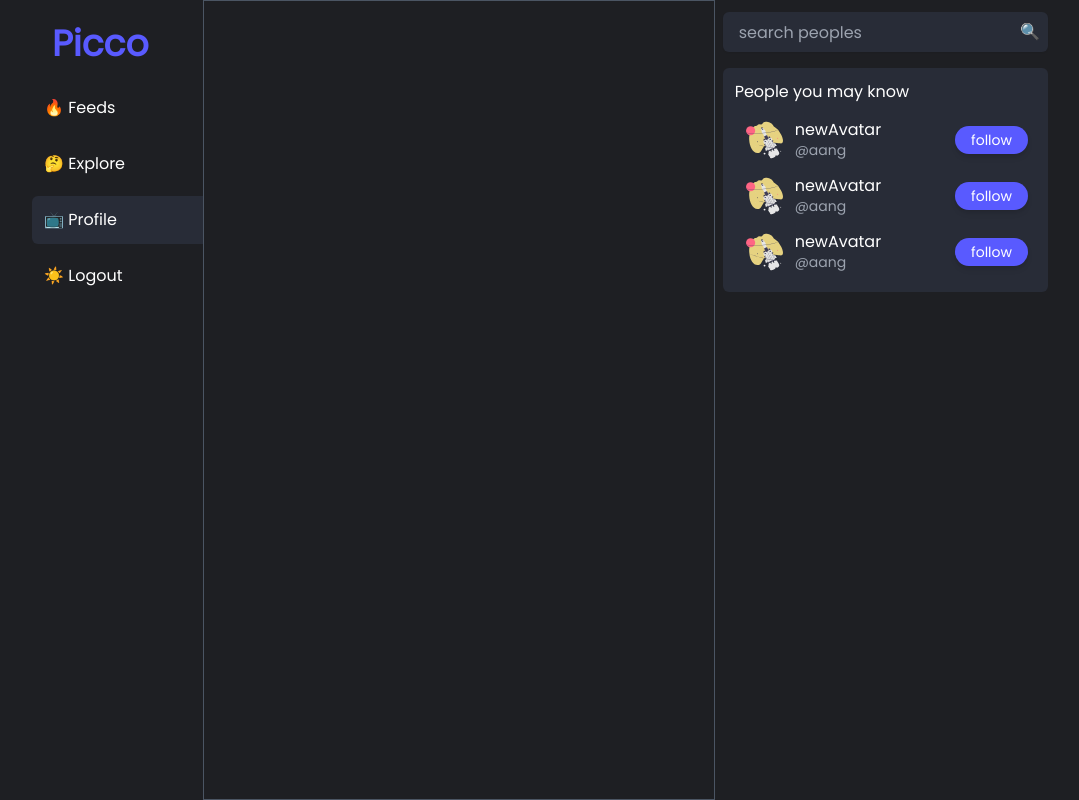
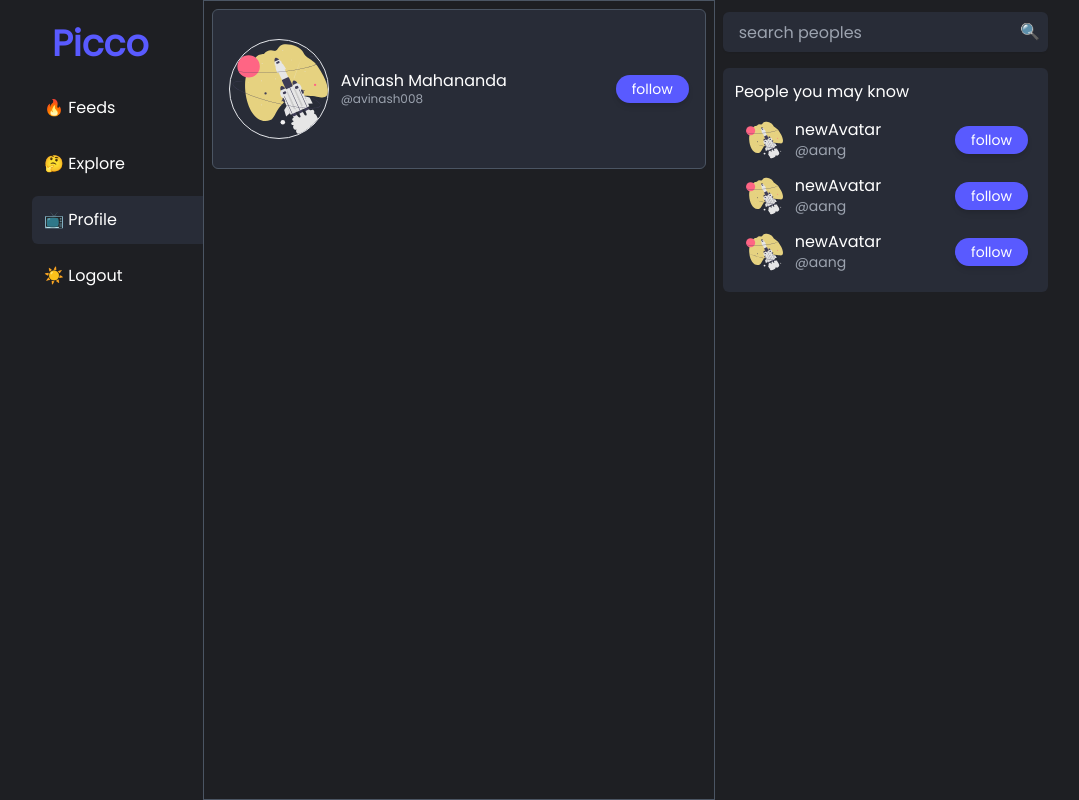
Before and after one commit to Avin008/social-media-app, a Next.js app: page /feeds/profile in a window 1280 px wide. Shown: the whole page, without its empty margins (96-1175 px from the left). Built offline with nearby package versions, Linux system fonts and the light colour scheme.

Commit message:
added: user-card component

```diff
--- a/app/feeds/profile/page.tsx
+++ b/app/feeds/profile/page.tsx
@@ -1,8 +1,11 @@
-import Avatar from "@/components/Avatar";
-import Link from "next/link";
+import UserCard from "@/components/UserCard";
 
 const ProfilePage = () => {
-  return <div></div>;
+  return (
+    <div className="p-2">
+      <UserCard />
+    </div>
+  );
 };
 
 export default ProfilePage;
--- /dev/null
+++ b/components/UserCard.tsx
@@ -0,0 +1,28 @@
+import Avatar from "./Avatar";
+
+const UserCard = () => {
+  return (
+    <div className="flex justify-between border items-center px-4 bg-[#282C37] border-gray-600 rounded-md h-40">
+      <div className="flex gap-3 items-center">
+        <Avatar
+          image="/social.svg"
+          height="100px"
+          width="100px"
+        />
+        <div className="flex flex-col text-white leading-5">
+          <span>Avinash Mahananda</span>
+          <span className="text-xs text-gray-400">
+            @avinash008
+          </span>
+        </div>
+      </div>
+      <div>
+        <button className="text-white text-sm bg-brand px-4 font-medium shadow-md py-1 rounded-full">
+          follow
+        </button>
+      </div>
+    </div>
+  );
+};
+
+export default UserCard;
```
